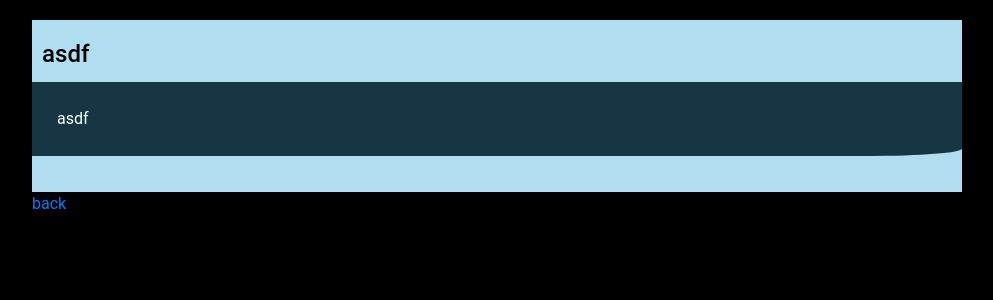
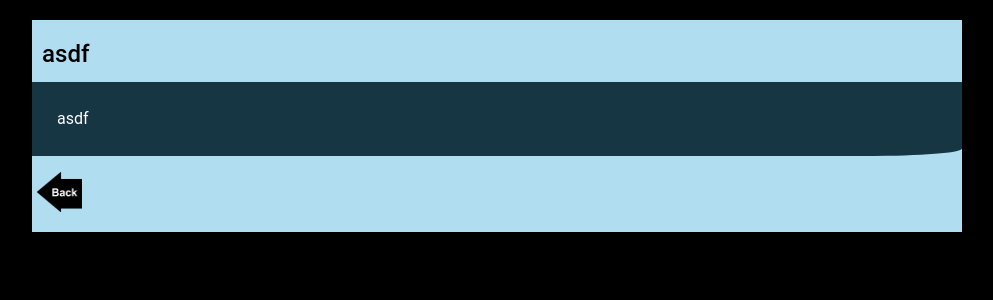
Before and after one commit to imatsoup/soup-web-proj, a Flask app: a page that uses app/project/templates/blogpost.html in a window 1280 px wide. Shown: the part 72-372 px from the top of the page, without its empty margins (143-1136 px from the left). Run offline with Flask 3, Linux system fonts and the light colour scheme.

Commit message:
some cleanup of the graphic

```diff
--- a/app/project/static/base.css
+++ b/app/project/static/base.css
@@ -21,6 +21,11 @@ body{
 img{
     height:25px;
     width:25px;
+}
+.graphic-arrow{
+    height:40px;
+    width:50px;
+    padding-left: 5px;
 }
 .bg-light {
     background-color: #B1DDF1 !important;
--- a/app/project/templates/blogpost.html
+++ b/app/project/templates/blogpost.html
@@ -3,9 +3,12 @@
 <link rel="stylesheet" type="text/css" href="{{ url_for('static', filename='index.css')}}">
 {% endblock %}
 {% block content %}
+
 <article class="blog">
     <h2 class = "blog_title">{{title}}</h2>
     <p class = "blog_content">{{content}}</p>
+    <a href="/"><img class="graphic-arrow" src="\static\backarrow.png" alt="A clickable arrow pointing backwards with the text 'Back' written on it, indicating that it will take you to the previous page."></a>
 </article>
-<a href="/">back</a>
+
+
 {% endblock %}
```
Also changed, not shown: app/project/static/backarrow.png (added).
